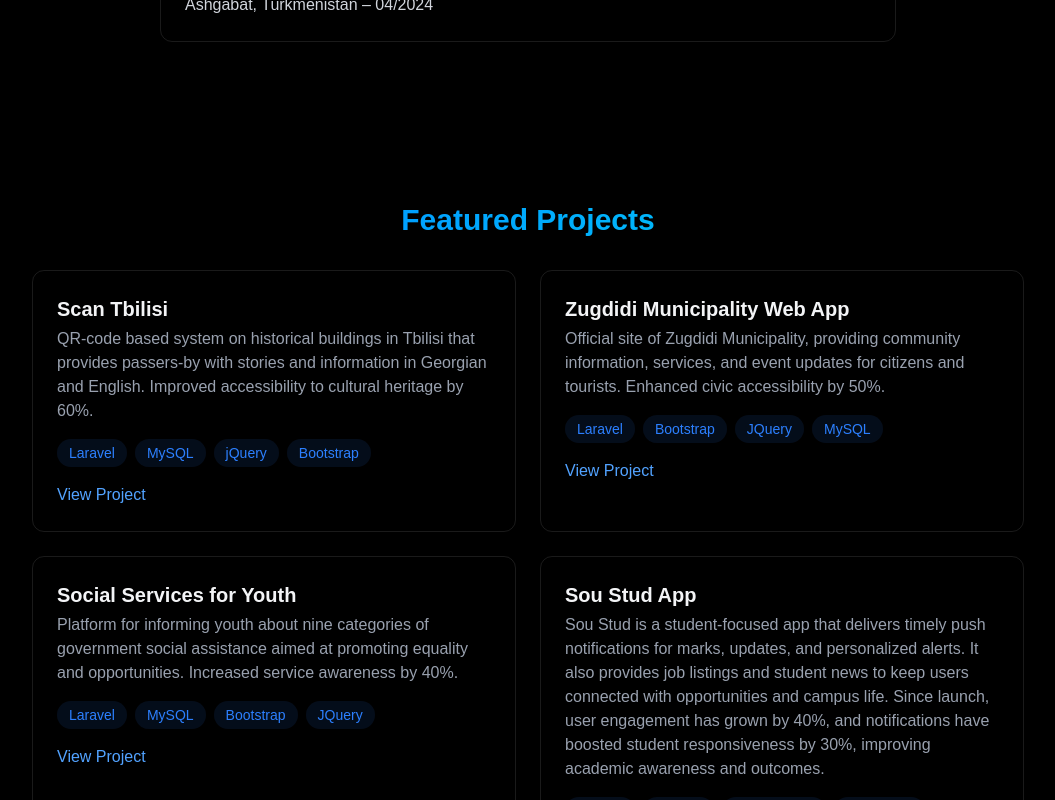
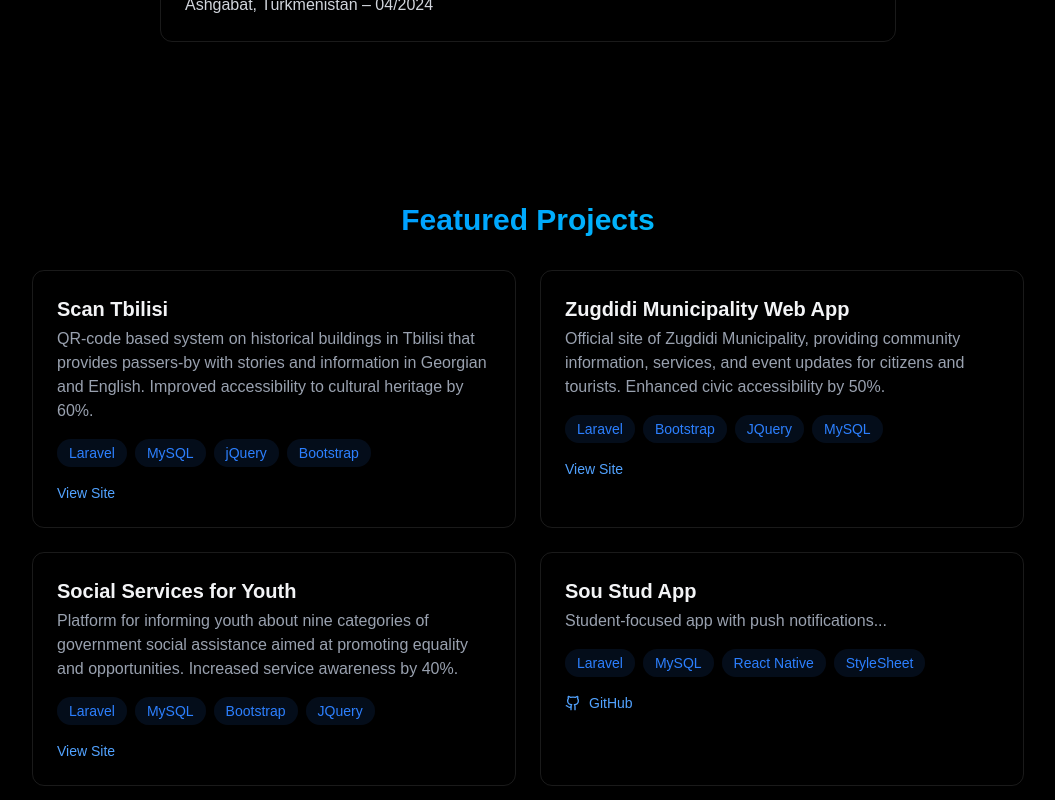
Before and after one commit to IurkaAntia/port, a React (Vite) app: page / in a window 1280 px wide. Shown: the part 1700-2500 px from the top of the page, without its empty margins (112-1167 px from the left). Built offline with nearby package versions, Linux system fonts and the light colour scheme.

Commit message:
add github icon in projects

```diff
--- a/package.json
+++ b/package.json
@@ -11,6 +11,7 @@
   },
   "dependencies": {
     "@tailwindcss/vite": "^4.1.8",
+    "lucide-react": "^0.513.0",
     "react": "^19.1.0",
     "react-dom": "^19.1.0",
     "react-helmet": "^6.1.0",
--- a/src/components/sections/Projects.jsx
+++ b/src/components/sections/Projects.jsx
@@ -1,21 +1,17 @@
 import { RevealOnScroll } from "../RevealOnScroll";
+import GithubIcon from "lucide-react/dist/esm/icons/github";
+
 
 const projects = [
   {
     title: "Scan Tbilisi",
-    // role: "Back End Developer",
-    // date: "12/2023 – 02/2024",
     description:
       "QR-code based system on historical buildings in Tbilisi that provides passers-by with stories and information in Georgian and English. Improved accessibility to cultural heritage by 60%.",
     stack: ["Laravel", "MySQL", "jQuery", "Bootstrap"],
     link: "https://www.scantbilisi.ge/en",
   },
-
-
   {
     title: "Zugdidi Municipality Web App",
-    // role: "Full Stack Developer",
-    // date: "12/2023",
     description:
       "Official site of Zugdidi Municipality, providing community information, services, and event updates for citizens and tourists. Enhanced civic accessibility by 50%.",
     stack: ["Laravel", "Bootstrap", "JQuery", "MySQL"],
@@ -23,8 +19,6 @@ const projects = [
   },
   {
     title: "Social Services for Youth",
-    // role: "Back End Developer",
-    // date: "06/2023 – 07/2023",
     description:
       "Platform for informing youth about nine categories of government social assistance aimed at promoting equality and opportunities. Increased service awareness by 40%.",
     stack: ["Laravel", "MySQL", "Bootstrap", "JQuery"],
@@ -32,17 +26,13 @@ const projects = [
   },
   {
     title: "Sou Stud App",
-    // role: "Back End Developer",
-    // date: "12/2024 – 02/2024",
-    description:
-      "Sou Stud is a student-focused app that delivers timely push notifications for marks, updates, and personalized alerts. It also provides job listings and student news to keep users connected with opportunities and campus life. Since launch, user engagement has grown by 40%, and notifications have boosted student responsiveness by 30%, improving academic awareness and outcomes.",
+    description: "Student-focused app with push notifications...",
     stack: ["Laravel", "MySQL", "React Native", "StyleSheet"],
-    link: " https://github.com/tornikeokroadze/SouStud-APP",
+    // link: "https://example.com", // optional website
+    github: "https://github.com/tornikeokroadze/SouStud-APP", // separate GitHub
   },
   {
     title: "SSyouth Social Services App",
-    // role: "Front End Developer",
-    // date: "06/2023 – 07/2023",
     description:
       "Frontend interface for accessing and applying to various youth-focused social services using a clean and responsive UI. Improved user interaction by 35%.",
     stack: ["React Native", "StyleSheet", "Laravel", "MySQL"],
@@ -51,20 +41,17 @@ const projects = [
   },
   {
     title: "Real Estate Internal Tool",
-    // role: "Full Stack Developer",
-    // date: "04/2024 – 05/2024",
     description:
       "Internal system for managing real estate clients and listings with search and filter matching by employee-defined preferences. Accelerated client-property matching by 45%.",
     stack: ["jQuery", "Ajax", "Laravel", "Bootstrap", "MySQL"],
     link: "https://17.com.ge/admin/en/login",
-    offline: true, // <-- Mark this project as offline
+    offline: true,
   },
 ];
 
-export const Projects = ({seo}) => {
+export const Projects = () => {
   return (
-
-    <section id="projects" className="min-h-screen flex items-center justify-center py-20">
+    <section id="projects" className="min-h-screen py-20 flex items-center justify-center">
       <RevealOnScroll>
         <div className="max-w-5xl mx-auto px-4">
           <h2 className="text-3xl font-bold mb-8 text-center bg-gradient-to-r from-blue-500 to-cyan-400 bg-clip-text text-transparent">
@@ -84,10 +71,9 @@ export const Projects = ({seo}) => {
                     </span>
                   )}
                 </h3>
-                {/* <p className="text-sm text-gray-400 mb-2">
-                  {project.role} | {project.date}
-                  </p> */}
+
                 <p className="text-gray-400 mb-4">{project.description}</p>
+
                 <div className="flex flex-wrap gap-2 mb-4">
                   {project.stack.map((tech, i) => (
                     <span
@@ -98,21 +84,36 @@ export const Projects = ({seo}) => {
                     </span>
                   ))}
                 </div>
-                {project.offline ? (
-                    <p className="text-red-400 italic text-sm">This project is currently offline.</p>
-                ) : (
-                    project.link && (
-                        <div className="flex justify-between items-center">
+
+                {!project.offline && (
+                  <div className="flex items-center gap-4 text-sm">
+                    {project.link && (
                       <a
                         href={project.link}
                         target="_blank"
                         rel="noopener noreferrer"
-                        className="text-blue-400 hover:text-blue-300 transition-colors"
+                        className="text-blue-400 hover:text-blue-300 transition-colors flex items-center gap-2"
                       >
-                        View Project
+                        View Site
                       </a>
+                    )}
+                    {project.github && (
+                      <a
+                        href={project.github}
+                        target="_blank"
+                        rel="noopener noreferrer"
+                        className="text-blue-400 hover:text-blue-300 transition-colors flex items-center gap-2"
+                      >
+                        <GithubIcon size={16} /> GitHub
+                      </a>
+                    )}
                   </div>
-                  )
+                )}
+
+                {project.offline && (
+                  <p className="text-red-400 italic text-sm mt-2">
+                    This project is currently offline.
+                  </p>
                 )}
               </div>
             ))}
@@ -120,6 +121,5 @@ export const Projects = ({seo}) => {
         </div>
       </RevealOnScroll>
     </section>
-
   );
 };
```
Also changed, not shown: 1 other file (tests, documents, lock files or other folders). Lines whose indentation alone changed are shown as unchanged.
